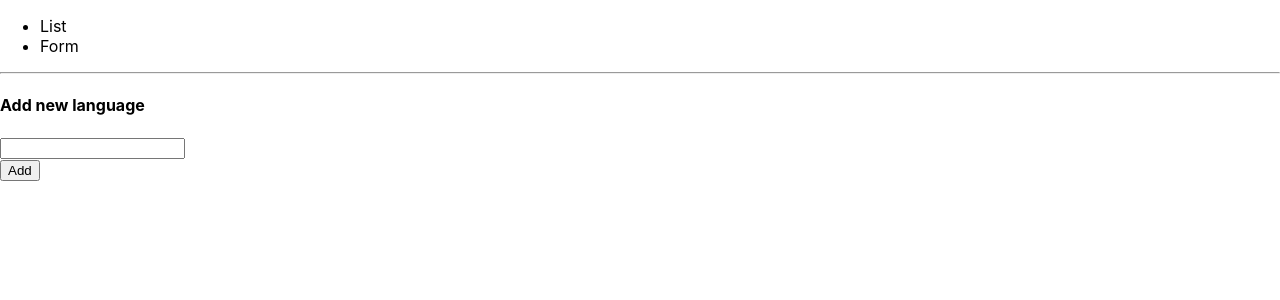
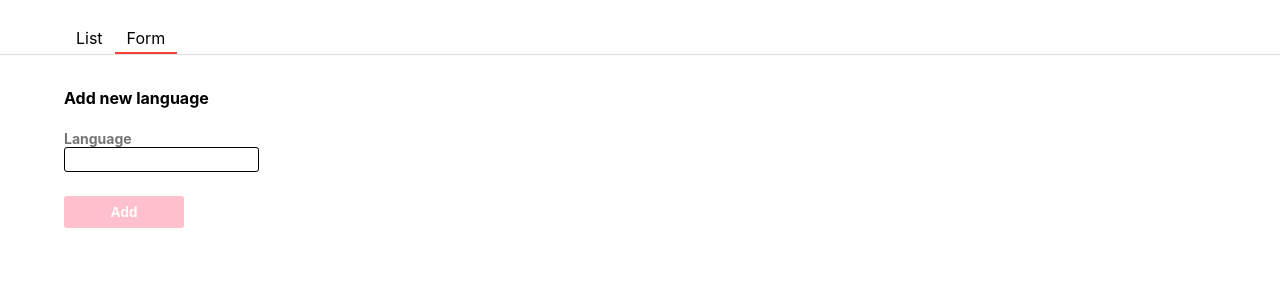
Before and after one commit to Chimoha31/Practicum_React, a React (Create React App) app: page / in a window 1280 px wide. Both pictures are taken after a click on the item "Form". Shown: the top 300 px of the page. Built offline with nearby package versions, Linux system fonts and the light colour scheme.

Commit message:
Styling with styled-component

```diff
--- a/src/App.js
+++ b/src/App.js
@@ -2,6 +2,8 @@
 import List from "./List";
 import Form from "./Form";
 import {getLanguages} from './const/languages';
+import styled from 'styled-components';
+
 
 function App() {
   const [tab, setTab] = useState("list");
@@ -24,17 +26,35 @@
 
   return (
     <div>
-      <header>
-        <ul>
-          <li onClick={() => setTab('list')}>List</li>
-          <li onClick={() => setTab('form')}>Form</li>
-        </ul>
-      </header>
+      <Header>
+        <HeaderUl>
+          <HeaderLi focused={tab=== 'list'} onClick={() => setTab('list')}>List</HeaderLi>
+          <HeaderLi focused={tab === 'form'} onClick={() => setTab('form')}>Form</HeaderLi>
+        </HeaderUl>
+      </Header>
 
-      <hr />
       {tab === "list" ? <List langs={langs}/> : <Form onAddLang={addLang} />}
     </div>
   );
 }
 
+const Header = styled.header`
+  display: flex;
+  justify-content: space-between;
+  padding: 24px 64px 0;
+  border-bottom: 1px solid #E0E0E0;
+`
+
+const HeaderUl = styled.ul`
+  display: flex;
+  margin: 0;
+  padding: 0;
+`
+
+const HeaderLi = styled.li`
+  list-style: none;
+  padding: 4px 12px;
+  cursor: pointer;
+  border-bottom: ${props => props.focused ? '2px solid #f44336': 'none'}
+`
 export default App;
--- a/src/Form.js
+++ b/src/Form.js
@@ -1,4 +1,6 @@
 import React, { useState } from "react";
+import {Button} from './compoents/button';
+import styled from 'styled-components';
 
 const Form = (props) => {
   const onAddLang = props.onAddLang;
@@ -14,18 +16,41 @@
   };
 
   return (
-    <div>
+    <Container>
       <h4>Add new language</h4>
       <form onSubmit={submitForm}>
         <div>
-          <input type="text" value={text} onChange={changeTextHandler} />
+          <Label>Language</Label>
+          <Input type="text" value={text} onChange={changeTextHandler} />
         </div>
-        <div>
-          <button>Add</button>
-        </div>
+        <ButtonContainer>
+          <FormButton>Add</FormButton>
+        </ButtonContainer>
       </form>
-    </div>
+    </Container>
   );
 };
 
+const Container = styled.div`
+  padding: 12px 64px;
+`
+const Label = styled.label`
+  display: flex;
+  color:#757575;
+  font-size: 14px;
+  font-weight: bold;
+`
+const Input = styled.input`
+  border-radius: 3px;
+  padding: 4px 8px;
+  border: 1px solid black;
+`
+const ButtonContainer = styled.div`
+margin-top: 24px;
+`
+const FormButton = styled(Button)`
+  width: 120px;
+  background-color: pink;
+`
+
 export default Form;
--- a/src/List.js
+++ b/src/List.js
@@ -1,4 +1,5 @@
 import React, {useEffect} from "react";
+import styled from 'styled-components';
 
 const List = (props) => {
   useEffect(() => {
@@ -11,12 +12,24 @@
 
   const langs = props.langs;
   return (
-    <div>
+    <Container>
       {langs.map((lang, index) => {
-        return <div key={index}>{lang}</div>;
+        return <ListItem key={index}>{lang}</ListItem>;
       })}
-    </div>
+    </Container>
   );
 };
 
+const Container = styled.div`
+  padding: 12px 64px;
+`
+
+const ListItem = styled.div`
+  padding: 8px 16px;
+
+  &:nth-child(n+2) {
+    border-top: 1px solid #D9DBDE;
+  }
+`
+
 export default List;
--- /dev/null
+++ b/src/compoents/button.js
@@ -0,0 +1,13 @@
+import styled from 'styled-components';
+
+export const Button = styled.button`
+  border: none;
+  border-radius: 3px;
+  background-color: #2196F3;
+  padding: 8px 16px;
+  min-width: 100px;
+  font-size: 14px;
+  font-weight: bold;
+  color: #fff;
+  cursor: pointer;
+`
```
